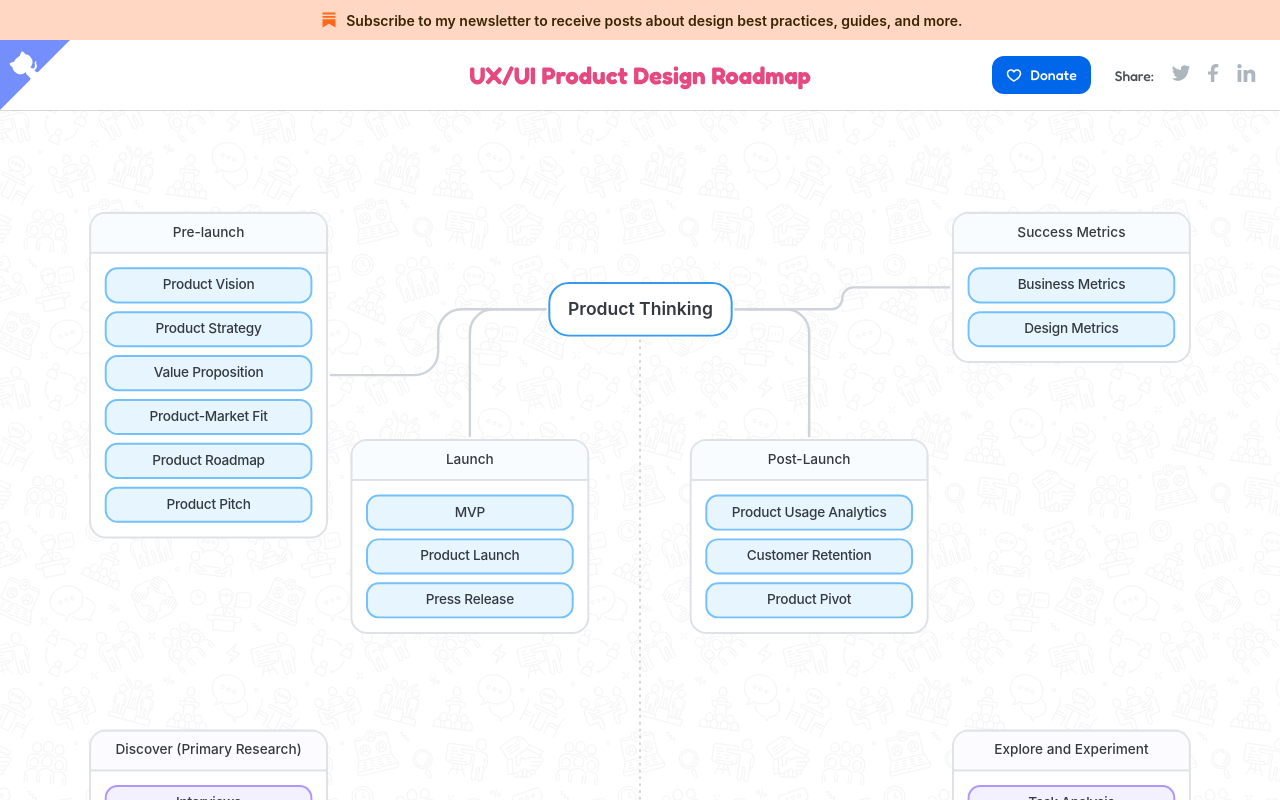
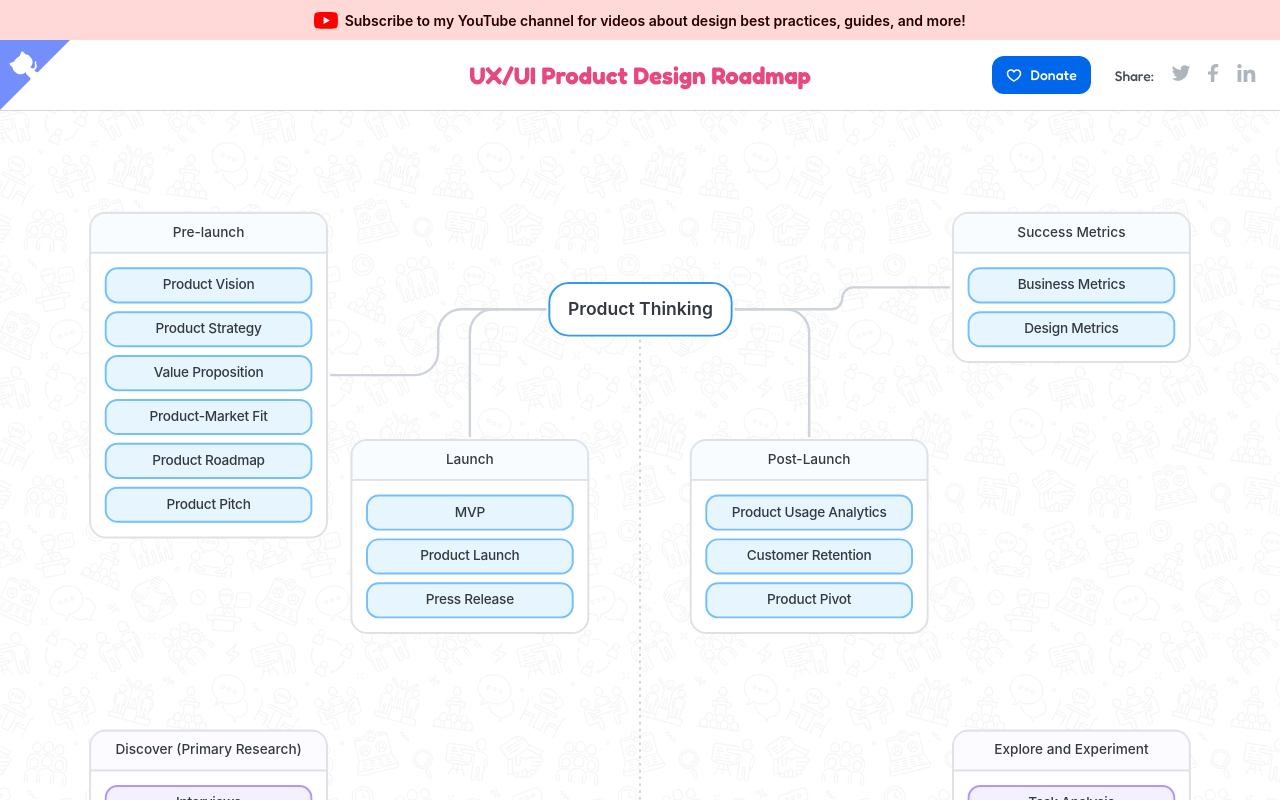
Before and after one commit to anastasiaprh/product-design-roadmap, a React (Create React App) app: page / in a window 1280 px wide. Shown: the top 800 px of the page. Built offline with nearby package versions, Linux system fonts and the light colour scheme.

Commit message:
update banner

```diff
--- a/src/components/Banner.js
+++ b/src/components/Banner.js
@@ -6,15 +6,16 @@ export const Banner = () => {
   return (
     <div className={classes["banner"]}>
       <a
-        href="https://anastasiaprokhorova.substack.com/"
+        href="https://www.youtube.com/@anauxuidesign"
         target="blank"
         className={classes["banner-content"]}
       >
-        <svg width="24" height="24" viewBox="0 0 24 24" fill="none" xmlns="http://www.w3.org/2000/svg">
-        <path fill-rule="evenodd" clip-rule="evenodd" d="M5.5 4.57916H18.5V6.4016H5.5V4.57916ZM5.5 11.2267H18.5V19.421L11.9987 15.7745L5.5 19.421V11.2267ZM5.5 7.9029H18.5V9.72533H5.5V7.9029Z" fill="#FF6719"/>
+        <svg width="24" height="17" viewBox="0 0 24 17" fill="none" xmlns="http://www.w3.org/2000/svg">
+          <path d="M23.4982 2.62364C23.2216 1.59039 22.4096 0.7784 21.3763 0.501811C19.5055 1.50211e-07 12 0 12 0C12 0 4.49456 1.50211e-07 2.62364 0.501811C1.59039 0.7784 0.778399 1.59039 0.501811 2.62364C1.50211e-07 4.49456 0 8.40039 0 8.40039C0 8.40039 1.50211e-07 12.3062 0.501811 14.1772C0.778399 15.2104 1.59039 16.0224 2.62364 16.2989C4.49456 16.8008 12 16.8008 12 16.8008C12 16.8008 19.5055 16.8008 21.3763 16.2989C22.4096 16.0224 23.2216 15.2104 23.4982 14.1772C24 12.3062 24 8.40039 24 8.40039C24 8.40039 23.998 4.49456 23.4982 2.62364Z" fill="#FF0000"/>
+          <path d="M9.60156 12.0005L15.8367 8.4009L9.60156 4.80127V12.0005Z" fill="white"/>
         </svg>
-        <span className={classes["banner-text-mobile"]}>Subscribe to my newsletter!</span>
-        <span className={classes["banner-text"]}>Subscribe to my newsletter to receive posts about design best practices, guides, and more.</span>
+        <span className={classes["banner-text-mobile"]}>Subscribe to my YouTube channel!</span>
+        <span className={classes["banner-text"]}>Subscribe to my YouTube channel for videos about design best practices, guides, and more!</span>
       </a>
     </div>
   );
--- a/src/components/Banner.module.css
+++ b/src/components/Banner.module.css
@@ -1,5 +1,5 @@
 .banner {
-  background-color: #FFE3D5;
+  background-color: #FFE4E4;
   height: 40px;
   width: 100%;
   display: flex;
@@ -11,17 +11,17 @@
   display: flex;
   justify-content: center;
   align-items: center;
-  gap: 0.3rem;
+  gap: 0.4rem;
   height: 100%;
   flex: 1;
   font-family: "Inter", Arial, Helvetica, sans-serif;
   font-size: 0.875em;
-  color: #3a2503;
+  color: #260000;
   font-weight: 600;
 }
 
 .banner:hover {
-  background-color: #FFD7C2;
+  background-color: #FFD8D8;
 }
 
 @media only screen and (max-width: 767px) {
```
Also changed, not shown: 1 other file (tests, documents, lock files or other folders).
